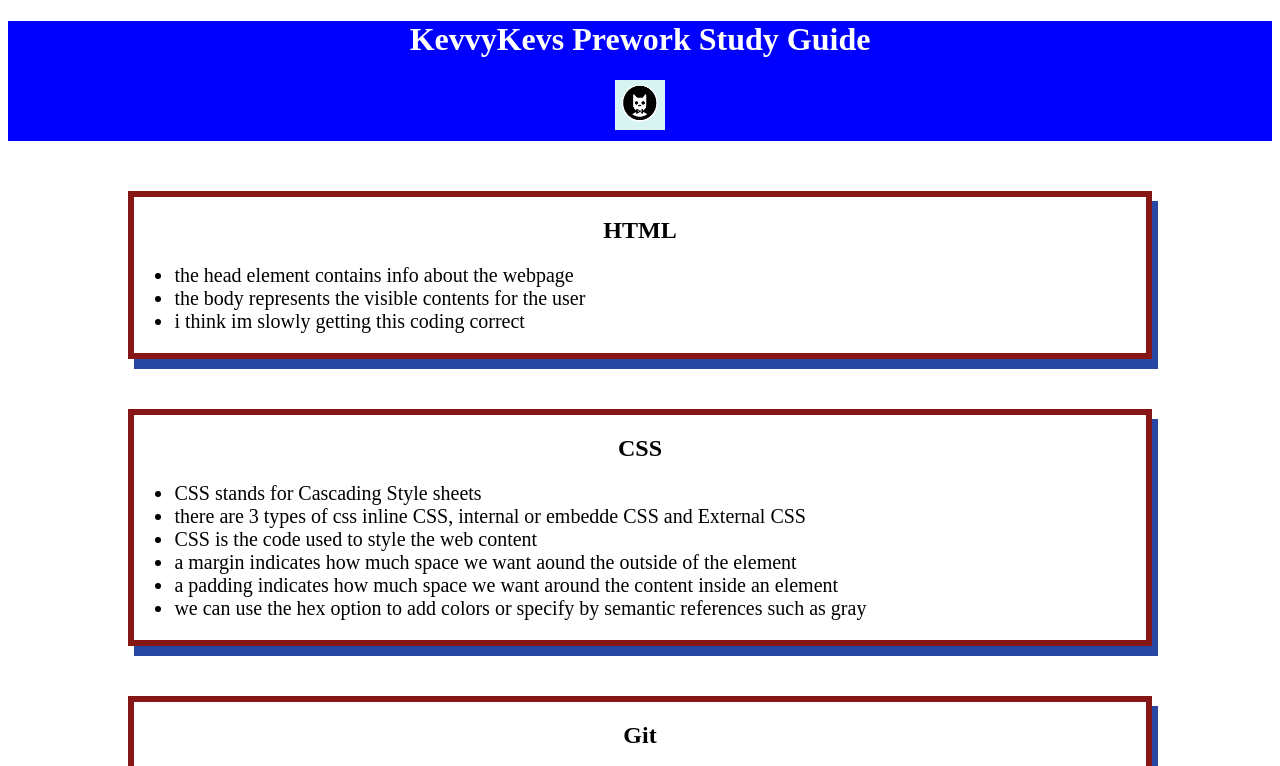
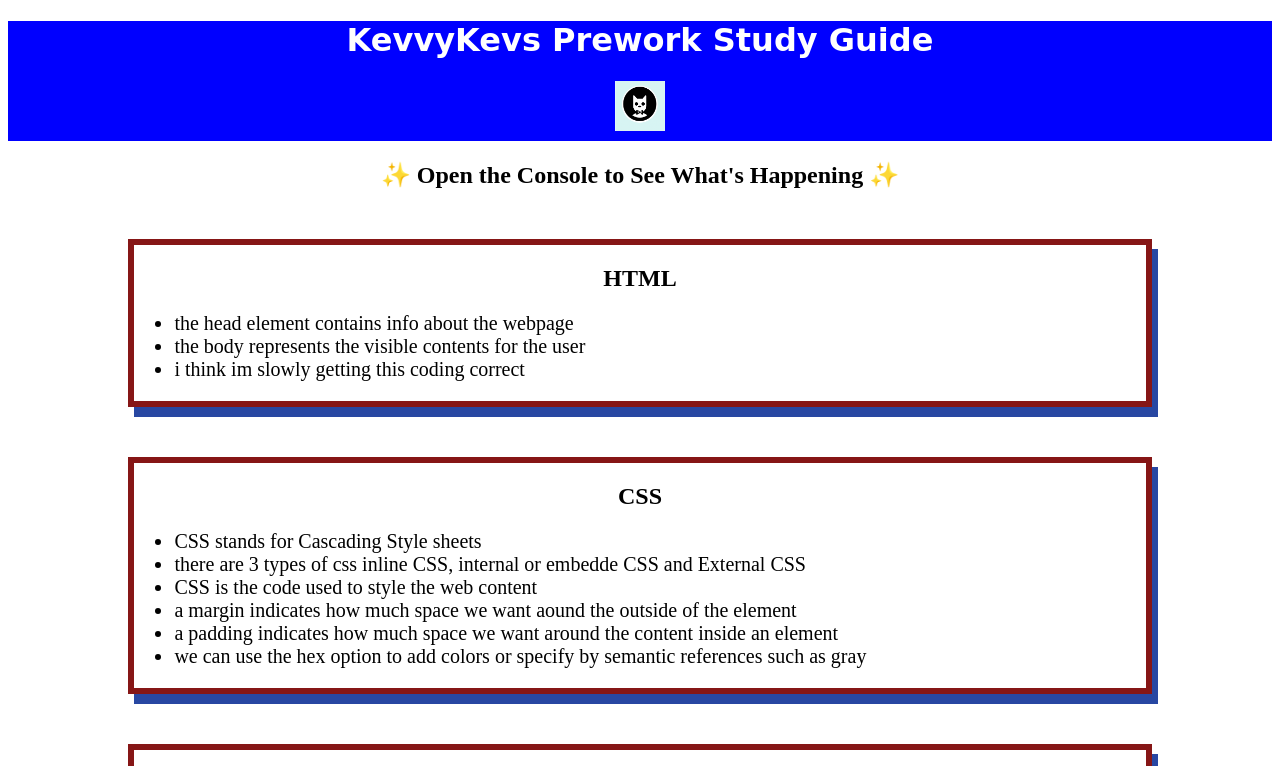
Before and after one commit to kevvykev84/bootcampclick, a plain HTML site: page prework-study-guide/index.html in a window 1280 px wide. Shown: the top 766 px of the page. Drawn offline with Linux system fonts and the light colour scheme.

Commit message:
updated readme

```diff
--- a/prework-study-guide/assets/style.css
+++ b/prework-study-guide/assets/style.css
@@ -3,7 +3,13 @@ p {
     margin: 0;
     padding: 0;
 }
-header,
+header {width: 100%;
+    height: 120px;
+    background-color: blue;
+    color: white;
+    font-family: cursive;}
+
+
 footer {
     width: 100%;
     height: 120px;
--- a/prework-study-guide/index.html
+++ b/prework-study-guide/index.html
@@ -12,6 +12,7 @@
       <h1>KevvyKevs Prework Study Guide</h1>
       <img src="./assets/bowtie-cat.png" alt="Profile image of cat wearing a bow tie." />
     </header>
+    <h2>✨ Open the Console to See What's Happening ✨</h2>
     <main>
       <section class="card" id="html-section">
         <h2>HTML</h2>
```
Also changed, not shown: 1 other file.
